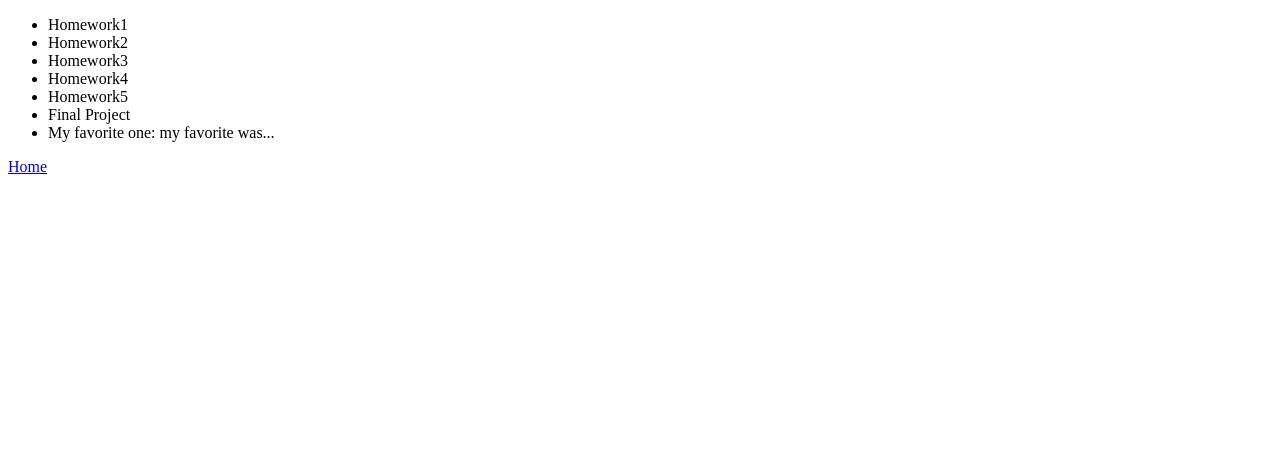
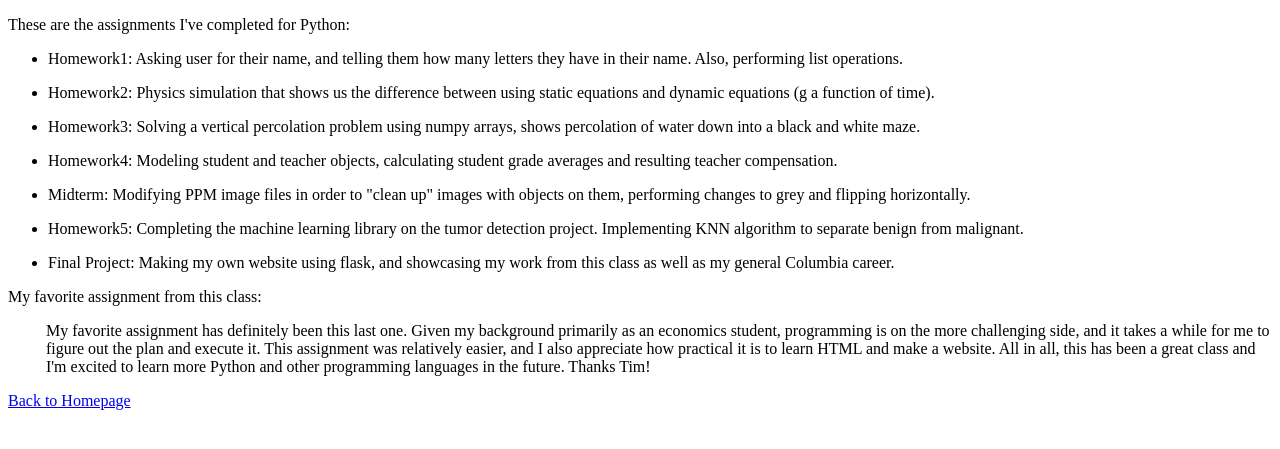
Before and after one commit to rr3105/finalproject, a Flask app: page /assignments in a window 1280 px wide. Shown: the top 449 px of the page. Run offline with Flask 2, Linux system fonts and the light colour scheme.

Commit message:
Finished up my courses and assignments pages, and finalized the homepage.

```diff
--- a/app.py
+++ b/app.py
@@ -1,8 +1,9 @@
 # -*- coding: utf-8 -*-
 """
-Created on Tue Apr 21 14:57:17 2020
+Date: May 15, 2020
 
-@author: rajiv ram
+@author: Rajiv Ram
+
 """
 
 #import statements
--- a/templates/assignments.html
+++ b/templates/assignments.html
@@ -2,22 +2,50 @@
 <html lang="en">
 <head>
     <meta charset="UTF-8">
-    <title>My assignments</title>
+    <title>Python assignments</title>
 </head>
 <body>
     <p></p>
+    <p>These are the assignments I've completed for Python:</p>
     <ul>
-        <li>Homework1</li>
-        <li>Homework2</li>
-        <li>Homework3</li>
-        <li>Homework4</li>
-        <li>Homework5</li>
-        <li>Final Project</li>
+        <li>Homework1: Asking user for their name, and telling them how many
+        letters they have in their name. Also, performing list operations.</li>
+        <p></p>
+        <li>Homework2: Physics simulation that shows us the difference between
+        using static equations and dynamic equations (g a function of time).</li>
+        <p></p>
+        <li>Homework3: Solving a vertical percolation problem using numpy arrays,
+        shows percolation of water down into a black and white maze.</li>
+        <p></p>
+        <li>Homework4: Modeling student and teacher objects, calculating student
+        grade averages and resulting teacher compensation.</li>
+        <p></p>
+        <li>Midterm: Modifying PPM image files in order to "clean up" images
+        with objects on them, performing changes to grey and flipping horizontally.</li>
+        <p></p>
+        <li>Homework5: Completing the machine learning library on the tumor detection
+        project. Implementing KNN algorithm to separate benign from malignant.</li>
+        <p></p>
+        <li>Final Project: Making my own website using flask, and showcasing my
+        work from this class as well as my general Columbia career.</li>
 
-        <li>My favorite one: my favorite was...</li>
     </ul>
 
-<a href = "/">Home</a>
+    <p>My favorite assignment from this class:</p>
+
+    <p style="margin-left:3%">
+
+     My favorite assignment has definitely been this last one. Given my background
+     primarily as an economics student, programming is on the more challenging side,
+     and it takes a while for me to figure out the plan and execute it. This
+     assignment was relatively easier, and I also appreciate how practical it is
+     to learn HTML and make a website. All in all, this has been a great class and
+     I'm excited to learn more Python and other programming languages in the future.
+     Thanks Tim!
+
+     </p>
+
+<a href = "/">Back to Homepage</a>
 
 </body>
 </html>
--- a/templates/index.html
+++ b/templates/index.html
@@ -6,17 +6,17 @@
     <head>
 <body>
     <img src="static/Rajiv.png"  width = "160" height = "192" />
-    <p>My name is Rajiv Ram</p>
+    <p>Rajiv Ram</p>
      <p> </p>
     <p>I am a senior at Columbia</p>
     <p> </p>
-    <p>Major: Economics </p>
+    <p>Majored in Economics</p>
     <p></p>
     <p>Here are links to my courses, 1006 assignments, and my favorite page</p>
     <ol>
         <li><a href="/courses">Courses</a></li>
         <li><a href="/assignments">Assignments</a></li>
-        <li><a href="http://www.chess.com">My Favorite Page is chess.com</a></li>
+        <li><a href="https://www.youtube.com/watch?v=UYmcm5bKvxk">An Awesome Skiing Video (YouTube)</a></li>
     </ol>
 </body>
 </html>
```
Also changed, not shown: templates/courseinfo.html (+37 -6 lines), 1 other file.
